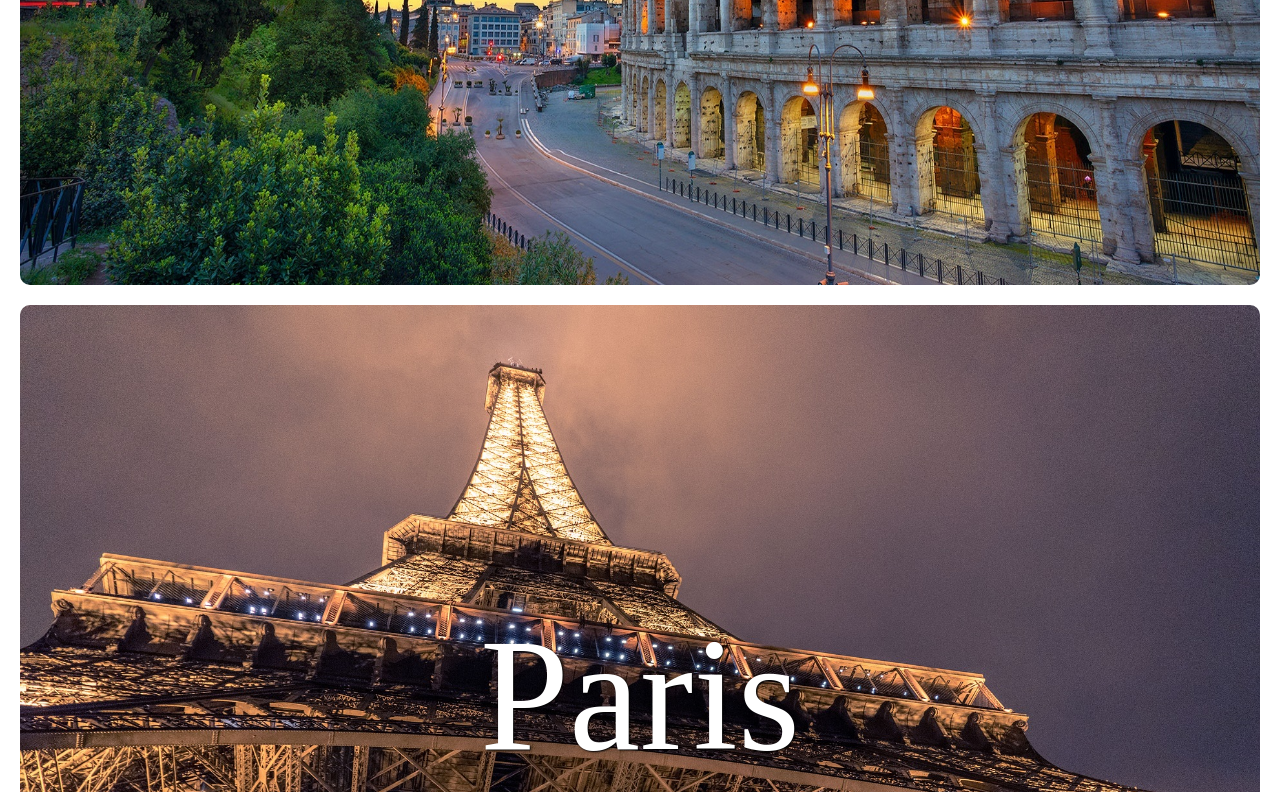
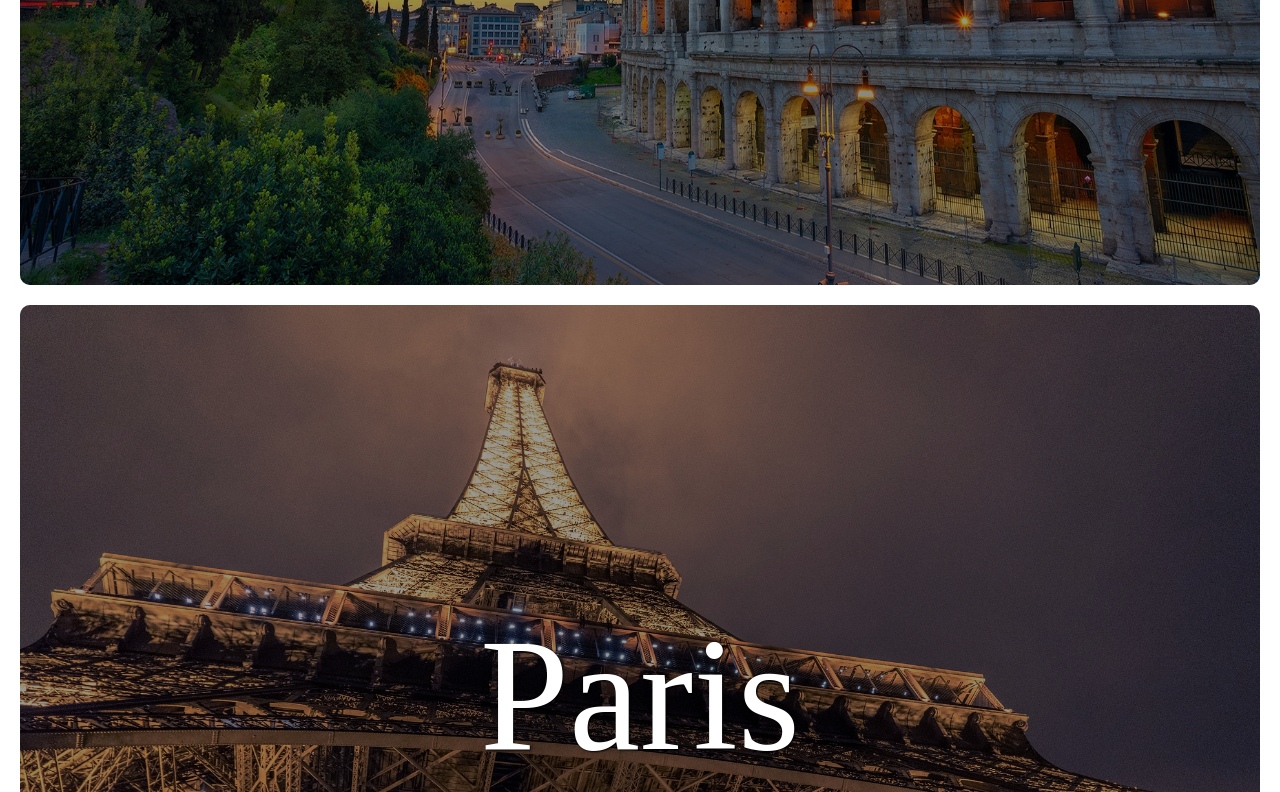
Before and after one commit to Lorenzo-Fratini/htmlcss-airbnb, a plain HTML site: page index.html in a window 1280 px wide. Shown: the part 515-1307 px from the top of the page. Drawn offline with Linux system fonts and the light colour scheme.

Commit message:
Add leyover

```diff
--- a/css/style.css
+++ b/css/style.css
@@ -29,4 +29,16 @@ main {
   color: #fff;
   font-size: 10em;
   text-shadow: 1px 1px 2px #000;
+  z-index: 2;
 }
+
+.layover {
+  width: 100%;
+  height: 100%;
+  border-radius: 10px;
+  position: absolute;
+  top: 0;
+  left: 0;
+  background: rgba(0, 0, 0, 0.4);
+  z-index: 1;
+}
--- a/index.html
+++ b/index.html
@@ -12,18 +12,21 @@
         <div class="title">
           Rome
         </div>
+        <div class="layover"></div>
       </div>
       <div class="image-cont border-top">
         <img src="img/paris.jpg" alt="Rome">
         <div class="title">
           Paris
         </div>
+        <div class="layover"></div>
       </div>
       <div class="image-cont border-top">
         <img src="img/berlin.jpg" alt="Rome">
         <div class="title">
           Berlin
         </div>
+        <div class="layover"></div>
       </div>
     </main>
   </body>
```
